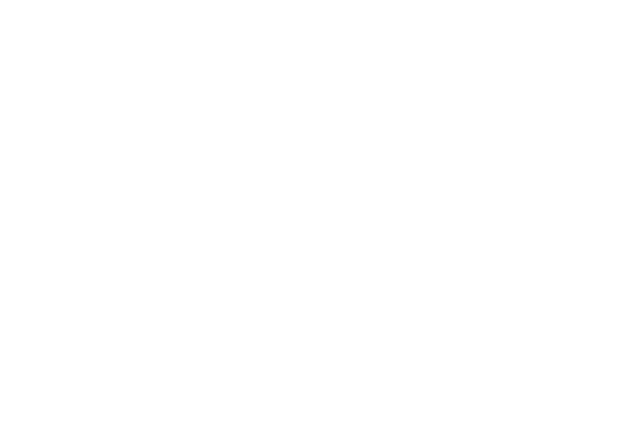
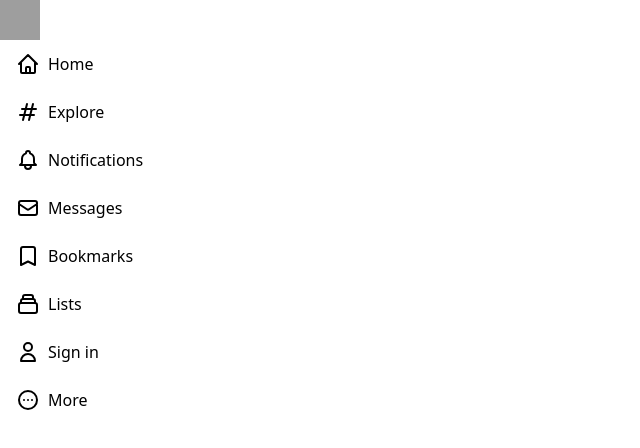
Before and after one commit to p-iknow/twitter-clone, a Next.js app: page / in a window 1280 px wide. Shown: the top 448 px of the page, without its empty margins (0-640 px from the left). Built offline with nearby package versions, Linux system fonts and the light colour scheme; grey boxes are pictures that could not be loaded.

Commit message:
feat: Sidebar (#4)
* config: taliwind twitter color

* feat: SidebarRow

* feat: Sidebar

* chore: delete root default layout css

```diff
--- /dev/null
+++ b/components/Sidebar/Sidebar.tsx
@@ -0,0 +1,27 @@
+import SidebarRow from './SidebarRow';
+import {
+  BellIcon,
+  HashtagIcon,
+  HomeIcon,
+  MailIcon,
+  CollectionIcon,
+  BookmarkIcon,
+  UserIcon,
+  DotsCircleHorizontalIcon,
+} from '@heroicons/react/outline';
+
+export const Sidebar = () => {
+  return (
+    <div>
+      <img className="h-10 w-10" src="https://links.papareact.com/drq" alt="twitter home" />
+      <SidebarRow Icon={HomeIcon} title="Home" />
+      <SidebarRow Icon={HashtagIcon} title="Explore" />
+      <SidebarRow Icon={BellIcon} title="Notifications" />
+      <SidebarRow Icon={MailIcon} title="Messages" />
+      <SidebarRow Icon={BookmarkIcon} title="Bookmarks" />
+      <SidebarRow Icon={CollectionIcon} title="Lists" />
+      <SidebarRow Icon={UserIcon} title="Sign in" />
+      <SidebarRow Icon={DotsCircleHorizontalIcon} title="More" />
+    </div>
+  );
+};
--- /dev/null
+++ b/components/Sidebar/SidebarRow.tsx
@@ -0,0 +1,17 @@
+import React, { SVGProps } from 'react';
+
+interface Props {
+  Icon: (props: SVGProps<SVGSVGElement>) => JSX.Element;
+  title: string;
+}
+
+const SidebarRow = ({ Icon, title }: Props) => {
+  return (
+    <a className="group flex items-center max-w-fit space-x-2 rounded-full px-4 py-3 cursor-pointer transition-all duration-200 hover:bg-gray-100">
+      <Icon className="h-6 w-6" />
+      <span className="group-hover:text-twitter">{title}</span>
+    </a>
+  );
+};
+
+export default SidebarRow;
--- /dev/null
+++ b/components/Sidebar/index.tsx
@@ -0,0 +1 @@
+export * from './Sidebar';
--- /dev/null
+++ b/components/index.tsx
@@ -0,0 +1 @@
+export * from './Sidebar';
--- a/pages/index.tsx
+++ b/pages/index.tsx
@@ -1,15 +1,16 @@
+import { Sidebar } from 'components';
 import type { NextPage } from 'next';
 import Head from 'next/head';
 
 const Home: NextPage = () => {
   return (
-    <div className="flex min-h-screen flex-col items-center justify-center py-2">
+    <div className="">
       <Head>
         <title>Twitter Clone</title>
         <link rel="icon" href="/favicon.ico" />
       </Head>
       <main>
-        {/* Sidebar */}
+        <Sidebar />
         {/* Feed */}
         {/* Widgets */}
       </main>
--- a/tailwind.config.js
+++ b/tailwind.config.js
@@ -1,11 +1,12 @@
 /** @type {import('tailwindcss').Config} */
 module.exports = {
-  content: [
-    './pages/**/*.{js,ts,jsx,tsx}',
-    './components/**/*.{js,ts,jsx,tsx}',
-  ],
+  content: ['./pages/**/*.{js,ts,jsx,tsx}', './components/**/*.{js,ts,jsx,tsx}'],
   theme: {
-    extend: {},
+    extend: {
+      colors: {
+        twitter: 'hsl(196, 100%, 46%)',
+      },
+    },
+    plugins: [],
   },
-  plugins: [],
-}
+};
```
